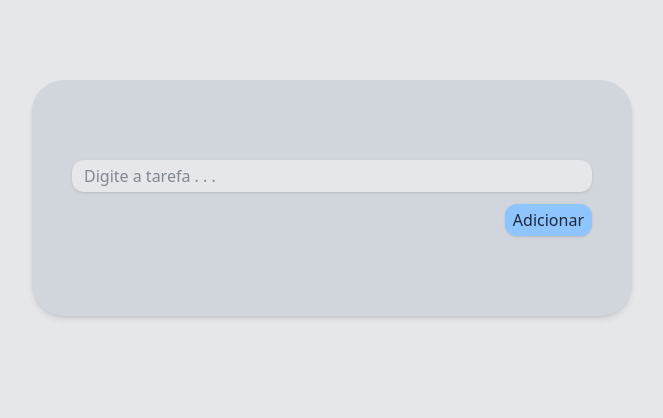
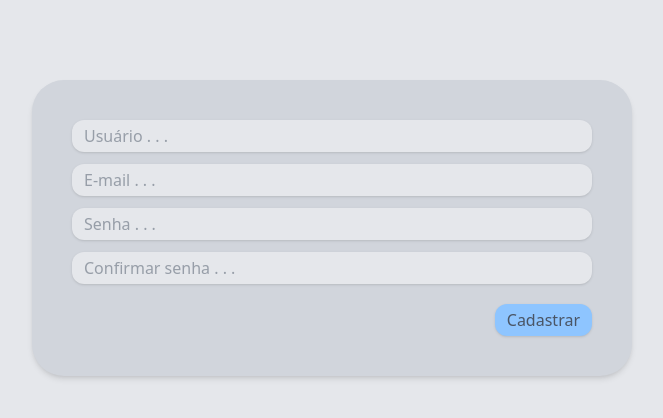
Before and after one commit to ivelcorvo/TO_DO_LIST, a React (Create React App) app: page /cadastrar in a window 1280 px wide. Shown: the top 418 px of the page, without its empty margins (308-971 px from the left). Built offline with nearby package versions, Linux system fonts and the light colour scheme.

Commit message:
adicionando firebase

```diff
--- a/package.json
+++ b/package.json
@@ -7,8 +7,10 @@
     "@testing-library/jest-dom": "^6.8.0",
     "@testing-library/react": "^16.3.0",
     "@testing-library/user-event": "^13.5.0",
+    "firebase": "^12.2.1",
     "react": "^19.1.1",
     "react-dom": "^19.1.1",
+    "react-router-dom": "^7.9.0",
     "react-scripts": "5.0.1",
     "web-vitals": "^2.1.4"
   },
--- a/src/App.js
+++ b/src/App.js
@@ -1,77 +1,36 @@
-import { useToDoListContext } from "./hook/useToDoListContext";
-import { useState } from "react";
+
+import {
+  BrowserRouter,
+  Routes,
+  Route,
+  Navigate
+} from "react-router-dom";
+
+// #### PAGES ####
+  import Login from "./pages/Login";
+  import Cadastrar from "./pages/Cadastrar";
+  import Lists from "./pages/Lists";
+
+// #### HOOKS ####
+  import { useState } from "react";
+
+// #### COMPONENTES ####
+
 
 function App() {
-
-  const {tarefas,dispatch} = useToDoListContext();
-  const [texto,setTexto]   = useState("");
-
-  const handleSubmit = (e)=>{
-    e.preventDefault();
-
-    // console.log("texto: ",texto);
-
-    if(!texto){
-      alert("Digite uma tarefa!");
-    }else{
-
-      dispatch({type:"ADICIONAR",texto}); // dispatch recebeu um objeto (action) com propriedade type contendo o nome da ação
-
-      setTexto("");
-    }
-  }
-
   return (
-    <div className="bg-gray-200 text-gray-800 flex flex-col h-screen p-0 m-0">
+    <div className="bg-gray-200 text-gray-600 flex flex-col h-screen p-0 m-0">
       <main className="flex-grow px-3 py-20">
         <div className="max-w-150 bg-gray-300 rounded-4xl shadow-md p-10 mx-auto">
 
-          {/* ### ADICIONAR TAREFA ### */}
-          <div className="mt-10">
-            <form onSubmit={handleSubmit}>
-              <div>
-                <input
-                  type="text"
-                  name="texto"
-                  value={texto}
-                  onChange={(e)=>setTexto(e.target.value)}
-                  className="bg-gray-200 w-full px-3 py-1 rounded-xl shadow-sm"
-                  placeholder="Digite a tarefa . . ."
-                />
-              </div>
-              <div className="flex justify-end mt-3">
-                <button type="submit" className="bg-blue-300 hover:bg-blue-400 px-2 py-1 rounded-xl shadow-sm hover:cursor-pointer">Adicionar</button>
-              </div>
-            </form>
-          </div>
-
-          {/* ### EDITAR TAREFA ### */}
-          <div className="mt-10">
-            {tarefas && tarefas.map((tarefa)=>(
-              <div key={tarefa.id} className="flex flex-col md:flex-row justify-between items-center bg-gray-200 px-3 md:pe-1 md:ps-3 py-1 mt-2 rounded-2xl shadow-sm hover:shadow-black">
-                <p className={`${tarefa.feito ?"line-through" :""} pb-3 md:pb-0`}>{tarefa.texto}</p>
-                <div className="flex">
-
-                  {/* ### ALTERAR ### */}
-                  <button
-                    onClick={()=>{dispatch({type:"ALTERAR",id:tarefa.id})}}
-                    className={`${tarefa.feito?"bg-orange-300 hover:bg-orange-400 ":"bg-blue-300 hover:bg-blue-400"} px-2 py-1 rounded-xl shadow-sm hover:cursor-pointer mr-1`}
-                  >
-                    {tarefa.feito ?"Desfazer" :"Concluir"}
-                  </button>
-
-                  {/* ### REMOVER ### */}
-                  <button
-                    onClick={()=>dispatch({type:"REMOVER",id:tarefa.id})}
-                    className="bg-red-400 hover:bg-red-500 px-2 py-1 rounded-xl hover:cursor-pointer shadow-sm"
-                  >
-                    Remover
-                  </button>
-
-                </div>
-              </div>
-            ))}
-          </div>
+          <BrowserRouter>
+            <Routes>
+              <Route path="/login"     element={<Login />}></Route>
+              <Route path="/cadastrar" element={<Cadastrar />}></Route>
+              <Route path="/lists"     element={<Lists />}></Route>
+              <Route path="*"          element={<Navigate to="/login" />}></Route>
+            </Routes>
+          </BrowserRouter>
 
         </div>
       </main>
--- /dev/null
+++ b/src/pages/Cadastrar.jsx
@@ -0,0 +1,83 @@
+import { useState } from "react"
+
+const Cadastrar = () => {
+
+  const [user, setUser]                       = useState("");
+  const [email, setEmail]                     = useState("");
+  const [password, setPassword]               = useState("");
+  const [confirmPassword, setConfirmPassword] = useState("");
+
+  const handleSubmit = (e) => {
+    e.preventDefault();
+
+    if(!user || !email || !password || !confirmPassword){
+      alert("Por favor preencha os campos.");
+      return;
+    }
+
+    if(password !== confirmPassword){
+      alert("As senhas devem ser iguais.");
+      return;
+    }
+
+    const data = {
+      user,
+      email,
+      password,
+    };
+    console.log("data", data);
+
+  };
+
+  return (
+    <div>
+      <form onSubmit={handleSubmit}>
+        <div className="mb-3">
+          <input
+            type="text"
+            name="Usuário"
+            value={user}
+            onChange={(e) => setUser(e.target.value)}
+            className="bg-gray-200 w-full px-3 py-1 rounded-xl shadow-sm"
+            placeholder="Usuário . . ."
+          />
+        </div>
+        <div className="mb-3">
+          <input
+            type="email"
+            name="E-mail"
+            value={email}
+            onChange={(e) => setEmail(e.target.value)}
+            className="bg-gray-200 w-full px-3 py-1 rounded-xl shadow-sm"
+            placeholder="E-mail . . ."
+          />
+        </div>
+        <div className="mb-3">
+          <input
+            type="password"
+            name="Senha"
+            value={password}
+            onChange={(e) => setPassword(e.target.value)}
+            className="bg-gray-200 w-full px-3 py-1 rounded-xl shadow-sm"
+            placeholder="Senha . . ."
+          />
+        </div>
+        <div className="mb-3">
+          <input
+            type="password"
+            name="Confirmar senha"
+            value={confirmPassword}
+            onChange={(e) => setConfirmPassword(e.target.value)}
+            className="bg-gray-200 w-full px-3 py-1 rounded-xl shadow-sm"
+            placeholder="Confirmar senha . . ."
+          />
+        </div>
+        <div className="flex justify-end mt-5">
+          <button type="submit" className="bg-blue-300 hover:bg-blue-400 px-3 py-1 rounded-xl shadow-sm hover:cursor-pointer">Cadastrar</button>
+        </div>
+      </form>
+    </div>
+  )
+}
+
+export default Cadastrar
--- /dev/null
+++ b/src/pages/Lists.jsx
@@ -0,0 +1,77 @@
+// #### HOOKS ####
+  import { useState } from "react";
+  import { useToDoListContext } from "../hook/useToDoListContext";
+
+const Lists = () => {
+
+  const { tarefas, dispatch } = useToDoListContext();
+
+  const [texto, setTexto] = useState("");
+
+  const handleSubmit = (e) => {
+    e.preventDefault();
+
+    // console.log("texto: ",texto);
+
+    if (!texto) {
+      alert("Digite uma tarefa!");
+    } else {
+
+      dispatch({ type: "ADICIONAR", texto }); // dispatch recebeu um objeto (action) com propriedade type contendo o nome da ação
+
+      setTexto("");
+    }
+  }
+  return (
+    <>
+      {/* ### ADICIONAR TAREFA ### */}
+      <div className="mt-10">
+        <form onSubmit={handleSubmit}>
+          <div>
+            <input
+              type="text"
+              name="texto"
+              value={texto}
+              onChange={(e) => setTexto(e.target.value)}
+              className="bg-gray-200 w-full px-3 py-1 rounded-xl shadow-sm"
+              placeholder="Digite a tarefa . . ."
+            />
+          </div>
+          <div className="flex justify-end mt-5">
+            <button type="submit" className="bg-blue-300 hover:bg-blue-400 px-2 py-1 rounded-xl shadow-sm hover:cursor-pointer">Adicionar</button>
+          </div>
+        </form>
+      </div>
+
+      {/* ### EDITAR TAREFA ### */}
+      <div className="mt-10">
+        {tarefas && tarefas.map((tarefa) => (
+          <div key={tarefa.id} className="flex flex-col md:flex-row justify-between items-center bg-gray-200 px-3 md:pe-1 md:ps-3 py-1 mt-2 rounded-2xl shadow-sm hover:shadow-black">
+            <p className={`${tarefa.feito ? "line-through" : ""} pb-3 md:pb-0`}>{tarefa.texto}</p>
+            <div className="flex">
+
+              {/* ### ALTERAR ### */}
+              <button
+                onClick={() => { dispatch({ type: "ALTERAR", id: tarefa.id }) }}
+                className={`${tarefa.feito ? "bg-orange-300 hover:bg-orange-400 " : "bg-blue-300 hover:bg-blue-400"} px-2 py-1 rounded-xl shadow-sm hover:cursor-pointer mr-1`}
+              >
+                {tarefa.feito ? "Desfazer" : "Concluir"}
+              </button>
+
+              {/* ### REMOVER ### */}
+              <button
+                onClick={() => dispatch({ type: "REMOVER", id: tarefa.id })}
+                className="bg-red-400 hover:bg-red-500 px-2 py-1 rounded-xl hover:cursor-pointer shadow-sm"
+              >
+                Remover
+              </button>
+
+            </div>
+          </div>
+        ))}
+      </div>
+    </>
+  )
+}
+
+export default Lists
--- /dev/null
+++ b/src/pages/Login.jsx
@@ -0,0 +1,55 @@
+import { useState } from "react"
+
+const Login = () => {
+
+  const [user,setUser]         = useState("");
+  const [password,setPassword] = useState("");
+
+  const handleSubmit = (e)=>{
+    e.preventDefault();
+
+    if(!user || !password){
+      alert("Por favor preencha os campos");
+      return;
+    }
+
+    const data = {
+      user,
+      password
+    };
+    console.log("data",data);
+
+  };
+
+  return (
+    <div>
+      <form onSubmit={handleSubmit}>
+        <div className="mb-3">
+          <input
+            type="text"
+            name="Usuário"
+            value={user}
+            onChange={(e) => setUser(e.target.value)}
+            className="bg-gray-200 w-full px-3 py-1 rounded-xl shadow-sm"
+            placeholder="Usuário . . ."
+          />
+        </div>
+        <div className="mb-3">
+          <input
+            type="password"
+            name="Senha"
+            value={password}
+            onChange={(e) => setPassword(e.target.value)}
+            className="bg-gray-200 w-full px-3 py-1 rounded-xl shadow-sm"
+            placeholder="Senha . . ."
+          />
+        </div>
+        <div className="flex justify-end mt-5">
+          <button type="submit" className="bg-blue-300 hover:bg-blue-400 px-3 py-1 rounded-xl shadow-sm hover:cursor-pointer">Entrar</button>
+        </div>
+      </form>
+    </div>
+  )
+}
+
+export default Login
```
Also changed, not shown: 1 other file (tests, documents, lock files or other folders).
